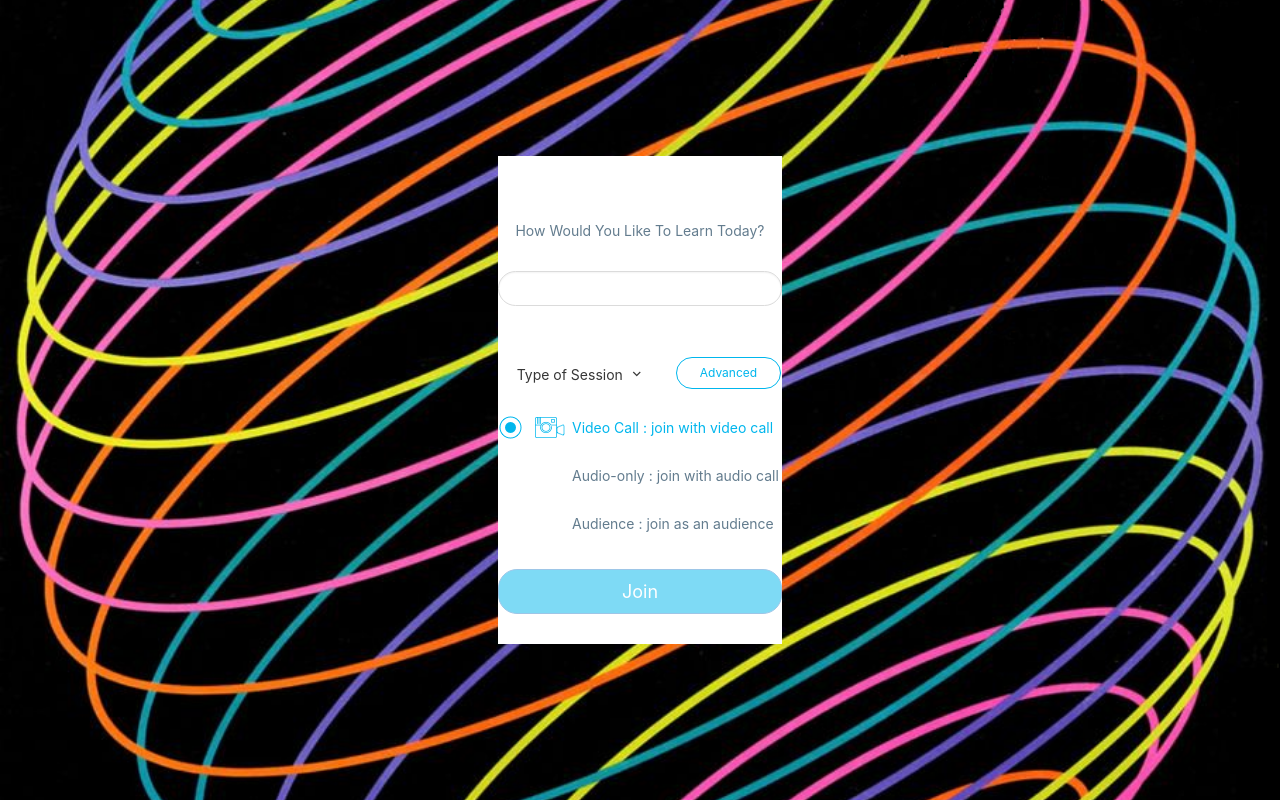
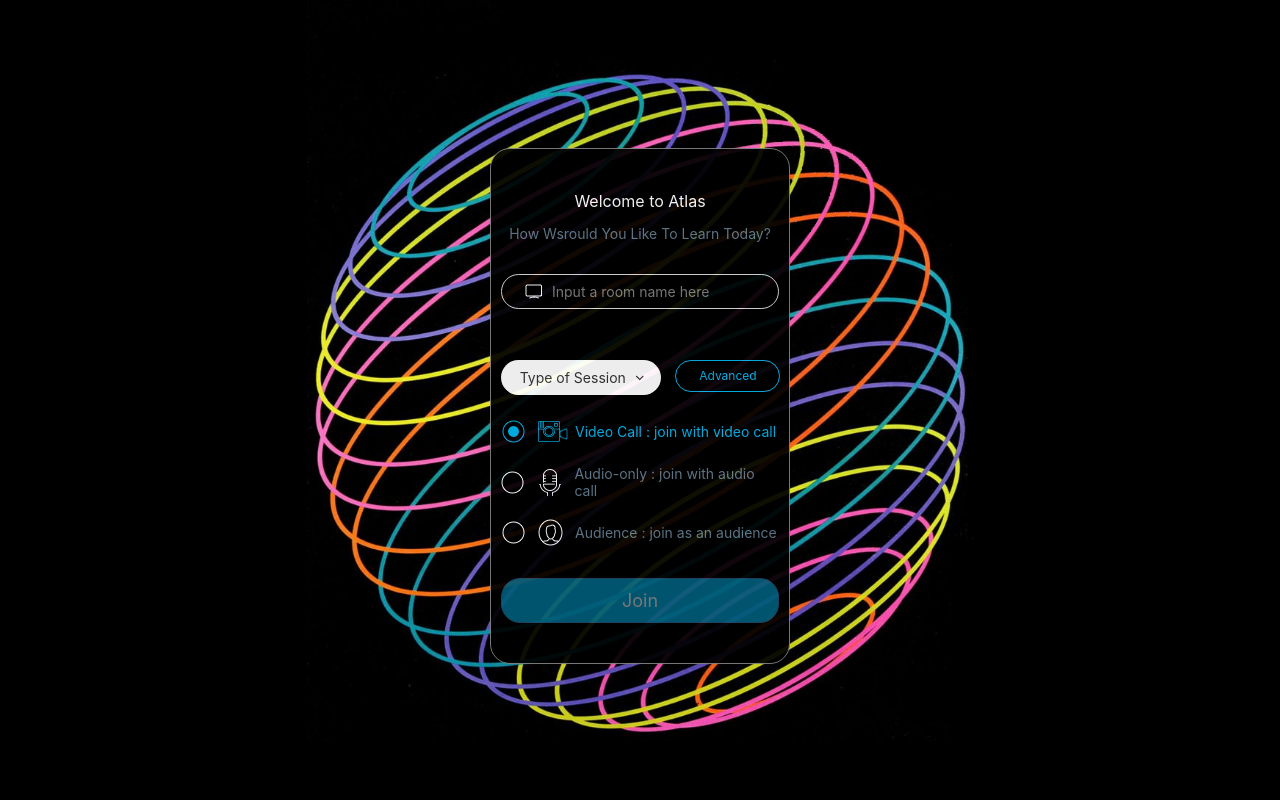
Before and after one commit to tedirland/heroku_test_repo, a React (Create React App) app: page / in a window 1280 px wide. Built offline with nearby package versions, Linux system fonts and the light colour scheme.

Commit message:
changed some styling on login and just one case letter in index

```diff
--- a/src/pages/index/index.css
+++ b/src/pages/index/index.css
@@ -1,12 +1,14 @@
 .index.wrapper {
-  background: url('../../assets/images/image_background.png') center no-repeat;
-  background-size: cover;
+	background: url("../../assets/images/image_background.png") center no-repeat;
+	background-color: black;
+	background-size: 667px;
 	min-height: 100%;
 	height: auto;
 	display: flex;
 	justify-content: center;
 	align-items: center;
 	flex-flow: column;
+	padding-top: 12px;
 }
 
 .index .ag-footer {
@@ -26,10 +28,14 @@
 }
 
 .login-wrapper {
-  background-color: white;
+	background-color: black;
+	opacity: 93%;
 	color: rgba(216, 216, 216, 0.945);
-  width: 284px;
+	width: 300px;
 	font-size: 14px;
+	padding: 10px;
+	border: 1.5px solid grey;
+	border-radius: 20px;
 }
 
 .login-header,
@@ -52,15 +58,15 @@
 }
 
 .login-subtitle {
-  color: #637C8E;
+	color: #637c8e;
 }
 
 .channel-wrapper {
 	padding-bottom: 30px;
 }
 
-.channel-wrapper>span {
-  height: 35px!important;
+.channel-wrapper > span {
+	height: 35px !important;
 }
 
 #channel {
@@ -71,12 +77,12 @@
 }
 
 #channel:focus:not(.is-success):not(.is-danger) {
-  border-color: #00B6ED;
+	border-color: #00b6ed;
 }
 
 #channel::-webkit-input-placeholder {
 	color: white;
-  opacity: .5;
+	opacity: 0.5;
 }
 
 .channel-wrapper.has-icons-left .icon.is-left {
@@ -86,7 +92,7 @@
 #baseMode {
 	font-size: 14px;
 	width: 160px;
-  border: 1px solid transparent!important;
+	border: 1px solid transparent !important;
 }
 
 #joinBtn {
@@ -97,22 +103,22 @@
 }
 
 #joinBtn:hover {
-  box-shadow: 0 2px 2px 1px #0056ED;
-  transition: box-shadow .1s ease-in-out;
+	box-shadow: 0 2px 2px 1px #0056ed;
+	transition: box-shadow 0.1s ease-in-out;
 }
 
 .dropdown.is-active .dropdown-menu {
-  animation: dropdown .25s ease-in-out
+	animation: dropdown 0.25s ease-in-out;
 }
 
 @keyframes dropdown {
 	from {
 		opacity: 0;
-    transform: scale(.92) translate(0, -4px)
+		transform: scale(0.92) translate(0, -4px);
 	}
 	to {
 		opacity: 1;
-    transform: scale(none) translate(none)
+		transform: scale(none) translate(none);
 	}
 }
 
@@ -127,8 +133,8 @@
 
 .dropdown.is-active #advancedProfile,
 #advancedProfile:hover {
-  transition: .1s background ease-in-out;
-  background: #004A65;
+	transition: 0.1s background ease-in-out;
+	background: #004a65;
 }
 
 #attendeeMode input[type="radio"] {
@@ -156,46 +162,50 @@
 	position: relative;
 	left: 3px;
 	background-size: cover;
-  background: url('../../assets/images/ag-video-s.png') no-repeat center;
+	background: url("../../assets/images/ag-video-s.png") no-repeat center;
 }
 
 #attendeeMode .radio-img.audio {
-  background: url('../../assets/images/ag-mic-s.png') no-repeat center;
+	background: url("../../assets/images/ag-mic-s.png") no-repeat center;
 }
 
 #attendeeMode .radio-img.audience {
-  background: url('../../assets/images/ag-audience.png') no-repeat center;
+	background: url("../../assets/images/ag-audience.png") no-repeat center;
 }
 
 #attendeeMode .radio-btn {
 	width: 24px;
 	height: 24px;
 	margin-right: 10px;
-  background: url('../../assets/images/ag-oval.png') no-repeat center;
+	background: url("../../assets/images/ag-oval.png") no-repeat center;
 }
 
 #attendeeMode .radio-msg {
 	margin-left: 10px;
-  color: #637C8E;
+	color: #637c8e;
 }
 
-#attendeeMode input[type="radio"]:checked+.radio-btn {
-  background: url('../../assets/images/ag-oval-active.png') no-repeat center;
+#attendeeMode input[type="radio"]:checked + .radio-btn {
+	background: url("../../assets/images/ag-oval-active.png") no-repeat center;
 }
 
-#attendeeMode input[type="radio"]:checked+.radio-btn+.radio-img.video {
-  background: url('../../assets/images/ag-video-active-s.png') no-repeat center;
+#attendeeMode input[type="radio"]:checked + .radio-btn + .radio-img.video {
+	background: url("../../assets/images/ag-video-active-s.png") no-repeat center;
 }
 
-#attendeeMode input[type="radio"]:checked+.radio-btn+.radio-img.audio {
-  background: url('../../assets/images/ag-mic-active-s.png') no-repeat center;
+#attendeeMode input[type="radio"]:checked + .radio-btn + .radio-img.audio {
+	background: url("../../assets/images/ag-mic-active-s.png") no-repeat center;
 }
 
-#attendeeMode input[type="radio"]:checked+.radio-btn+.radio-img.audience {
-  background: url('../../assets/images/ag-audience-active.png') no-repeat center;
+#attendeeMode input[type="radio"]:checked + .radio-btn + .radio-img.audience {
+	background: url("../../assets/images/ag-audience-active.png") no-repeat center;
 }
 
-#attendeeMode input[type="radio"]:checked+.radio-btn+.radio-img+.radio-msg {
+#attendeeMode
+	input[type="radio"]:checked
+	+ .radio-btn
+	+ .radio-img
+	+ .radio-msg {
 	color: rgb(0, 182, 237);
 	opacity: 1;
 }
@@ -217,7 +227,7 @@
 }
 
 #baseModeOptions .dropdown-item:hover p:first-child {
-  color: #00B6ED;
+	color: #00b6ed;
 }
 
 #baseModeOptions .dropdown-item hr {
@@ -226,13 +236,13 @@
 
 #baseModeOptions .dropdown-item p:nth-child(3) {
 	font-size: 12px;
-  color: rgba(0, 0, 0, .5);
+	color: rgba(0, 0, 0, 0.5);
 }
 
 #advancedOptions .dropdown-content {
 	border-radius: 12px;
 	border: 1px solid rgb(0, 182, 237);
-  background: #004A65;
+	background: #004a65;
 	text-align: center;
 	padding: 12px 3px;
 	cursor: pointer;
@@ -272,10 +282,10 @@
 	align-items: center;
 }
 
-.validate-icon>.ag-icon-invalid {
-  color: #D0021B;
+.validate-icon > .ag-icon-invalid {
+	color: #d0021b;
 }
 
-.validate-icon>.ag-icon-valid {
-  color: #7ED321;
+.validate-icon > .ag-icon-valid {
+	color: #7ed321;
 }
--- a/src/pages/index/index.jsx
+++ b/src/pages/index/index.jsx
@@ -1,30 +1,28 @@
-import React from 'react'
-import * as Cookies from 'js-cookie'
+import React from "react";
+import * as Cookies from "js-cookie";
 
-import '../../assets/fonts/css/icons.css'
-import Validator from '../../utils/Validator'
-import { RESOLUTION_ARR } from '../../utils/Settings'
-import './index.css'
-
+import "../../assets/fonts/css/icons.css";
+import Validator from "../../utils/Validator";
+import { RESOLUTION_ARR } from "../../utils/Settings";
+import "./index.css";
 
 class Index extends React.Component {
 	constructor(props) {
-    super(props)
+		super(props);
 		this.state = {
 			joinBtn: false,
-      channel: '',
-      baseMode: 'avc',
-      transcode: 'interop',
-      attendeeMode: 'video',
-      videoProfile: '480p_4',
-
-    }
+			channel: "",
+			baseMode: "avc",
+			transcode: "interop",
+			attendeeMode: "video",
+			videoProfile: "480p_4",
+		};
 	}
 
 	componentDidMount() {
-    window.addEventListener('keypress', (e) => {
-      e.keyCode === 13 && this.handleJoin()
-    })
+		window.addEventListener("keypress", (e) => {
+			e.keyCode === 13 && this.handleJoin();
+		});
 	}
 
 	/**
@@ -35,320 +33,378 @@
 	handleChannel = (val, state) => {
 		this.setState({
 			channel: val,
-      joinBtn: state
-    })
-  }
+			joinBtn: state,
+		});
+	};
 
 	handleJoin = () => {
 		if (!this.state.joinBtn) {
-      return
+			return;
 		}
-    console.log(this.state)
-    Cookies.set('channel', this.state.channel)
-    Cookies.set('baseMode', this.state.baseMode)
-    Cookies.set('transcode', this.state.transcode)
-    Cookies.set('attendeeMode', this.state.attendeeMode)
-    Cookies.set('videoProfile', this.state.videoProfile)
-    window.location.hash = "meeting"
-  }
+		console.log(this.state);
+		Cookies.set("channel", this.state.channel);
+		Cookies.set("baseMode", this.state.baseMode);
+		Cookies.set("transcode", this.state.transcode);
+		Cookies.set("attendeeMode", this.state.attendeeMode);
+		Cookies.set("videoProfile", this.state.videoProfile);
+		window.location.hash = "meeting";
+	};
 
 	render() {
 		return (
-      <div className="wrapper index">
-        <div className="ag-header"></div>
-        <div className="ag-main">
-          <section className="login-wrapper">
-            <div className="login-header">
+			<div className='wrapper index'>
+				<div className='ag-header'></div>
+				<div className='ag-main'>
+					<section className='login-wrapper'>
+						<div className='login-header'>
 							{/* <img src={require('../../assets/images/ag-logo.png')} alt="" /> */}
-              <p className="login-title">Welcome To Atlas</p>
-              <p className="login-subtitle">How Would You Like To Learn Today?</p>
+							<p className='login-title'>Welcome to Atlas</p>
+							<p className='login-subtitle'>
+								How Wsrould You Like To Learn Today?
+							</p>
 						</div>
-            <div className="login-body">
-              <div className="columns">
-                <div className="column is-12">
-                  <InputChannel onChange={this.handleChannel} placeholder="Input a room name here"></InputChannel>
+						<div className='login-body'>
+							<div className='columns'>
+								<div className='column is-12'>
+									<InputChannel
+										onChange={this.handleChannel}
+										placeholder='Input a room name here'
+									></InputChannel>
 								</div>
 							</div>
-              <div className="columns">
-                <div className="column is-7">
+							<div className='columns'>
+								<div className='column is-7'>
 									<BaseOptions
-                    onChange={val => this.setState({ baseMode: val })}>
-                  </BaseOptions>
+										onChange={(val) => this.setState({ baseMode: val })}
+									></BaseOptions>
 								</div>
-                <div className="column is-5">
+								<div className='column is-5'>
 									<AdvancedOptions
-                    onRadioChange={val => this.setState({ transcode: val })}
-                    onSelectChange={val => this.setState({ videoProfile: val })}>
-                  </AdvancedOptions>
+										onRadioChange={(val) => this.setState({ transcode: val })}
+										onSelectChange={(val) =>
+											this.setState({ videoProfile: val })
+										}
+									></AdvancedOptions>
 								</div>
 							</div>
-              <div className="columns">
-                <div className="column">
-                  <div id="attendeeMode" className="control">
-                    <label className="radio">
-                      <input onChange={e => this.setState({ attendeeMode: e.target.value })}
-                        value="video" type="radio"
-                        name="attendee" defaultChecked />
-                      <span className="radio-btn">
+							<div className='columns'>
+								<div className='column'>
+									<div id='attendeeMode' className='control'>
+										<label className='radio'>
+											<input
+												onChange={(e) =>
+													this.setState({ attendeeMode: e.target.value })
+												}
+												value='video'
+												type='radio'
+												name='attendee'
+												defaultChecked
+											/>
+											<span className='radio-btn'></span>
+											<span className='radio-img video'></span>
+											<span className='radio-msg'>
+												Video Call : join with video call
 											</span>
-                      <span className="radio-img video">
-                      </span>
-                      <span className="radio-msg">Video Call : join with video call</span>
 										</label>
 										<br />
-                    <label className="radio">
-                      <input onChange={e => this.setState({ attendeeMode: e.target.value })}
-                        value="audio-only" type="radio"
-                        name="attendee" />
-                      <span className="radio-btn">
+										<label className='radio'>
+											<input
+												onChange={(e) =>
+													this.setState({ attendeeMode: e.target.value })
+												}
+												value='audio-only'
+												type='radio'
+												name='attendee'
+											/>
+											<span className='radio-btn'></span>
+											<span className='radio-img audio'></span>
+											<span className='radio-msg'>
+												Audio-only : join with audio call
 											</span>
-                      <span className="radio-img audio">
-                      </span>
-                      <span className="radio-msg">Audio-only : join with audio call</span>
 										</label>
 										<br />
-                    <label className="radio">
-                      <input onChange={e => this.setState({ attendeeMode: e.target.value })}
-                        value="audience" type="radio"
-                        name="attendee" />
-                      <span className="radio-btn">
+										<label className='radio'>
+											<input
+												onChange={(e) =>
+													this.setState({ attendeeMode: e.target.value })
+												}
+												value='audience'
+												type='radio'
+												name='attendee'
+											/>
+											<span className='radio-btn'></span>
+											<span className='radio-img audience'></span>
+											<span className='radio-msg'>
+												Audience : join as an audience
 											</span>
-                      <span className="radio-img audience">
-                      </span>
-                      <span className="radio-msg">Audience : join as an audience</span>
 										</label>
 									</div>
 								</div>
 							</div>
 						</div>
-            <div className="login-footer">
-              <a id="joinBtn"
+						<div className='login-footer'>
+							<a
+								id='joinBtn'
 								onClick={this.handleJoin}
 								disabled={!this.state.joinBtn}
-                className="ag-rounded button is-info">Join
+								className='ag-rounded button is-info'
+							>
+								Join
 							</a>
 						</div>
 					</section>
 				</div>
-        <div className="ag-footer">
-          <a className="ag-href" href="https://www.agora.io">
-
-          </a>
+				<div className='ag-footer'>
+					<a className='ag-href' href='https://www.agora.io'></a>
 					<div>
 						<span> </span>
-            <span className="ag-contact"></span>
+						<span className='ag-contact'></span>
 					</div>
 				</div>
 			</div>
-    )
+		);
 	}
 }
 
 class InputChannel extends React.Component {
 	constructor(props) {
-    super(props)
+		super(props);
 		this.state = {
-      errorMsg: '',
-      state: ''
-    }
+			errorMsg: "",
+			state: "",
+		};
 	}
 
 	validate = (val) => {
 		this.setState({
-      state: '',
-      errorMsg: ''
-    })
+			state: "",
+			errorMsg: "",
+		});
 		if (Validator.isNonEmpty(val.trim())) {
 			this.setState({
-        errorMsg: 'Cannot be empty!',
-        state: 'is-danger'
-      })
-      return false
+				errorMsg: "Cannot be empty!",
+				state: "is-danger",
+			});
+			return false;
+		} else if (Validator.minLength(val.trim(), 1)) {
+			this.setState({
+				errorMsg: "No shorter than 1!",
+				state: "is-danger",
+			});
+			return false;
+		} else if (Validator.maxLength(val.trim(), 16)) {
+			this.setState({
+				errorMsg: "No longer than 16!",
+				state: "is-danger",
+			});
+			return false;
+		} else if (Validator.validChar(val.trim())) {
+			this.setState({
+				state: "is-danger",
+				errorMsg:
+					'Only capital or lower-case letter, number and "_" are permitted!',
+			});
+			return false;
+		} else {
+			this.setState({
+				state: "is-success",
+			});
+			return true;
 		}
-    else if (Validator.minLength(val.trim(), 1)) {
-      this.setState({
-        errorMsg: 'No shorter than 1!',
-        state: 'is-danger'
-      })
-      return false
-    }
-    else if (Validator.maxLength(val.trim(), 16)) {
-      this.setState({
-        errorMsg: 'No longer than 16!',
-        state: 'is-danger'
-      })
-      return false
-    }
-    else if (Validator.validChar(val.trim())) {
-      this.setState({
-        state: 'is-danger',
-        errorMsg: 'Only capital or lower-case letter, number and "_" are permitted!'
-      })
-      return false
-    }
-    else {
-      this.setState({
-        state: 'is-success'
-      })
-      return true
-    }
-  }
+	};
 
 	handleChange = (e) => {
-    let state = this.validate(e.target.value)
-    this.props.onChange(e.target.value, state)
-  }
+		let state = this.validate(e.target.value);
+		this.props.onChange(e.target.value, state);
+	};
 
 	render() {
-    let validateIcon = ''
+		let validateIcon = "";
 		switch (this.state.state) {
 			default:
-      case '':
-        validateIcon = ''; break;
-      case 'is-success':
-        validateIcon = (<i className="ag-icon ag-icon-valid"></i>); break;
-      case 'is-danger':
-        validateIcon = (<i className="ag-icon ag-icon-invalid"></i>); break;
+			case "":
+				validateIcon = "";
+				break;
+			case "is-success":
+				validateIcon = <i className='ag-icon ag-icon-valid'></i>;
+				break;
+			case "is-danger":
+				validateIcon = <i className='ag-icon ag-icon-invalid'></i>;
+				break;
 		}
 
 		return (
-      <div className="channel-wrapper control has-icons-left">
-        <input onInput={this.handleChange}
-          id="channel"
-          className={'ag-rounded input ' + this.state.state}
-          type="text"
-          placeholder={this.props.placeholder} />
-        <span className="icon is-small is-left">
-          <img src={require('../../assets/images/ag-login.png')} alt="" />
+			<div className='channel-wrapper control has-icons-left'>
+				<input
+					onInput={this.handleChange}
+					id='channel'
+					className={"ag-rounded input " + this.state.state}
+					type='text'
+					placeholder={this.props.placeholder}
+				/>
+				<span className='icon is-small is-left'>
+					<img src={require("../../assets/images/ag-login.png")} alt='' />
 				</span>
-        <span className="validate-icon">
-          {validateIcon}
-        </span>
-        <div className="validate-msg">
-          {this.state.errorMsg}
+				<span className='validate-icon'>{validateIcon}</span>
+				<div className='validate-msg'>{this.state.errorMsg}</div>
 			</div>
-      </div>
-    )
+		);
 	}
 }
 
 class BaseOptions extends React.Component {
 	constructor(props) {
-    super(props)
+		super(props);
 		this._options = [
 			{
-        label: 'Tutoring Session',
-        value: 'avc',
-        content: 'One to one and group calls'
+				label: "Tutoring Session",
+				value: "avc",
+				content: "One to one and group calls",
 			},
 			{
-        label: 'Classroom',
-        value: 'al',
-        content: 'Classroom setting with teacher and student-specific features'
-      }
-    ]
+				label: "Classroom",
+				value: "al",
+				content: "Classroom setting with teacher and student-specific features",
+			},
+		];
 		this.state = {
 			active: false,
-      message: 'Type of Session',
-
-    }
+			message: "Type of Session",
+		};
 	}
 
 	handleSelect = (item) => {
-    let msg = item.label
-    let val = item.value
+		let msg = item.label;
+		let val = item.value;
 		this.setState({
-      'message': msg,
-      'active': false
-    })
-    this.props.onChange(val)
-  }
+			message: msg,
+			active: false,
+		});
+		this.props.onChange(val);
+	};
 
 	render() {
 		const options = this._options.map((item, index) => {
 			return (
-        <div className="dropdown-item"
+				<div
+					className='dropdown-item'
 					key={index}
-          onClick={(e) => this.handleSelect(item, e)}>
+					onClick={(e) => this.handleSelect(item, e)}
+				>
 					<p>{item.label}</p>
 					<hr />
 					<p>{item.content}</p>
 				</div>
-      )
-    })
+			);
+		});
 
 		return (
-      <div className={this.state.active ? 'dropdown is-active' : 'dropdown'}>
-        <div className="dropdown-trigger"
-          onClick={() => this.setState({ 'active': !this.state.active })}>
-          <a id="baseMode" className="ag-rounded button" aria-haspopup="true" aria-controls="baseModeOptions">
-            <span id="baseOptionLabel">{this.state.message}</span>
-            <span className="icon is-small">
-              <i className="ag-icon ag-icon-arrow-down" aria-hidden="true"></i>
+			<div className={this.state.active ? "dropdown is-active" : "dropdown"}>
+				<div
+					className='dropdown-trigger'
+					onClick={() => this.setState({ active: !this.state.active })}
+				>
+					<a
+						id='baseMode'
+						className='ag-rounded button'
+						aria-haspopup='true'
+						aria-controls='baseModeOptions'
+					>
+						<span id='baseOptionLabel'>{this.state.message}</span>
+						<span className='icon is-small'>
+							<i className='ag-icon ag-icon-arrow-down' aria-hidden='true'></i>
 						</span>
 					</a>
 				</div>
-        <div className="dropdown-menu" id="baseModeOptions" role="menu">
-          <div className="dropdown-content">
-            {options}
+				<div className='dropdown-menu' id='baseModeOptions' role='menu'>
+					<div className='dropdown-content'>{options}</div>
 				</div>
 			</div>
-      </div>
-    )
+		);
 	}
 }
 
 class AdvancedOptions extends React.Component {
 	constructor(props) {
-    super(props)
+		super(props);
 		this.state = {
 			active: false,
-    }
+		};
 	}
 
 	handleRadio = (e) => {
-    this.props.onRadioChange(e.target.value)
-  }
+		this.props.onRadioChange(e.target.value);
+	};
 
 	handleSelect = (e) => {
-    this.props.onSelectChange(e.target.value)
-  }
+		this.props.onSelectChange(e.target.value);
+	};
 
 	render() {
 		const options = Object.entries(RESOLUTION_ARR).map((item, index) => {
 			return (
-        <option key={index} value={item[0].split(",")[0]}>{item[1][0]}x {item[1][1]}, {item[1][2]}fps, {item[1][3]}kbps</option>
-      )
-    })
+				<option key={index} value={item[0].split(",")[0]}>
+					{item[1][0]}x {item[1][1]}, {item[1][2]}fps, {item[1][3]}kbps
+				</option>
+			);
+		});
 		return (
-      <div className={this.state.active ? 'dropdown is-active' : 'dropdown'}>
-        <div className="dropdown-trigger"
-          onClick={() => this.setState({ 'active': !this.state.active })}>
-          <a id="advancedProfile" className="ag-rounded button" aria-haspopup="true" aria-controls="advancedOptions">
+			<div className={this.state.active ? "dropdown is-active" : "dropdown"}>
+				<div
+					className='dropdown-trigger'
+					onClick={() => this.setState({ active: !this.state.active })}
+				>
+					<a
+						id='advancedProfile'
+						className='ag-rounded button'
+						aria-haspopup='true'
+						aria-controls='advancedOptions'
+					>
 						<span>Advanced</span>
 					</a>
 				</div>
-        <div className="dropdown-menu" id="advancedOptions" role="menu">
-          <div className="dropdown-content">
-            <div className="dropdown-item">
-              <div className="control">
-                <label className="radio">
-                  <input value="" type="radio" name="transcode" onChange={this.handleRadio} />
+				<div className='dropdown-menu' id='advancedOptions' role='menu'>
+					<div className='dropdown-content'>
+						<div className='dropdown-item'>
+							<div className='control'>
+								<label className='radio'>
+									<input
+										value=''
+										type='radio'
+										name='transcode'
+										onChange={this.handleRadio}
+									/>
 									<span>VP8-only</span>
 								</label>
-                <label className="radio">
-                  <input value="interop" type="radio" defaultChecked onChange={this.handleRadio} name="transcode" />
+								<label className='radio'>
+									<input
+										value='interop'
+										type='radio'
+										defaultChecked
+										onChange={this.handleRadio}
+										name='transcode'
+									/>
 									<span>VP8 &amp; H264</span>
 								</label>
-                <label className="radio">
-                  <input value="h264_interop" type="radio" onChange={this.handleRadio} name="transcode" />
+								<label className='radio'>
+									<input
+										value='h264_interop'
+										type='radio'
+										onChange={this.handleRadio}
+										name='transcode'
+									/>
 									<span>H264-only</span>
 								</label>
 							</div>
 						</div>
-            <div className="dropdown-item">
-              <div className="select is-rounded">
-                <select onChange={this.handleSelect} defaultValue="480p_4" id="videoProfile" className="ag-rounded is-clipped">
+						<div className='dropdown-item'>
+							<div className='select is-rounded'>
+								<select
+									onChange={this.handleSelect}
+									defaultValue='480p_4'
+									id='videoProfile'
+									className='ag-rounded is-clipped'
+								>
 									{options}
 								</select>
 							</div>
@@ -356,8 +412,8 @@
 					</div>
 				</div>
 			</div>
-    )
+		);
 	}
 }
 
-export default Index
+export default Index;
```
Lines whose indentation alone changed are shown as unchanged.
